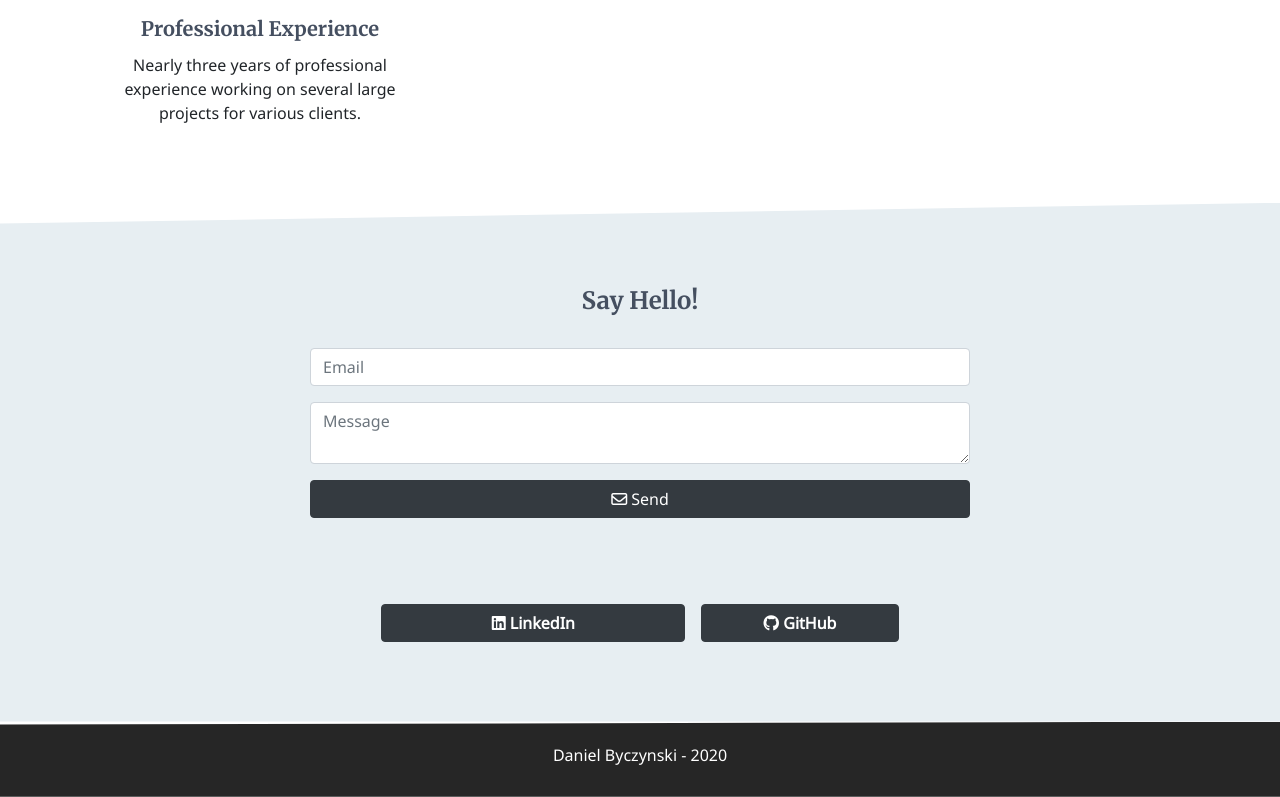
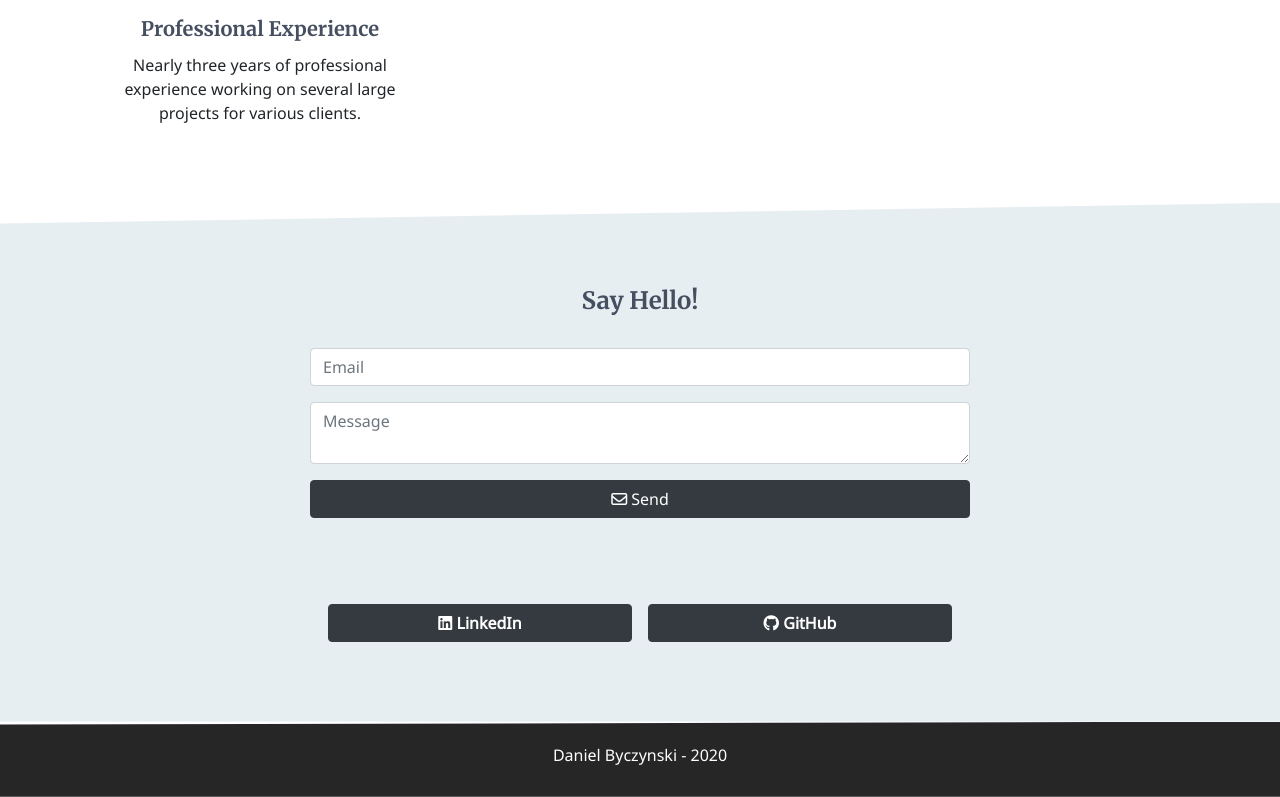
Before and after one commit to DanielJByczynski/DanielJByczynski.com, a plain HTML site: page index.html in a window 1280 px wide. Shown: the part 2348-3145 px from the top of the page. Drawn offline with nearby package versions, Linux system fonts and the light colour scheme; a script that the page names is missing.

Commit message:
Fixed bootstrap column bug.

```diff
--- a/index.html
+++ b/index.html
@@ -327,7 +327,7 @@
 								<a href="https://www.linkedin.com/in/daniel-b-25047814b/" class="btn btn-block btn-dark"
 									target="_blank"><strong><i class="fab fa-linkedin"></i> LinkedIn</strong></a>
 							</div>
-							<div class="col-md-2 p-2">
+							<div class="col-md-3 p-2">
 								<a href="https://github.com/DanielJByczynski" class="btn btn-block btn-dark"
 									target="_blank"><strong><i class="fab fa-github"></i> GitHub</strong></a>
 							</div>
```
